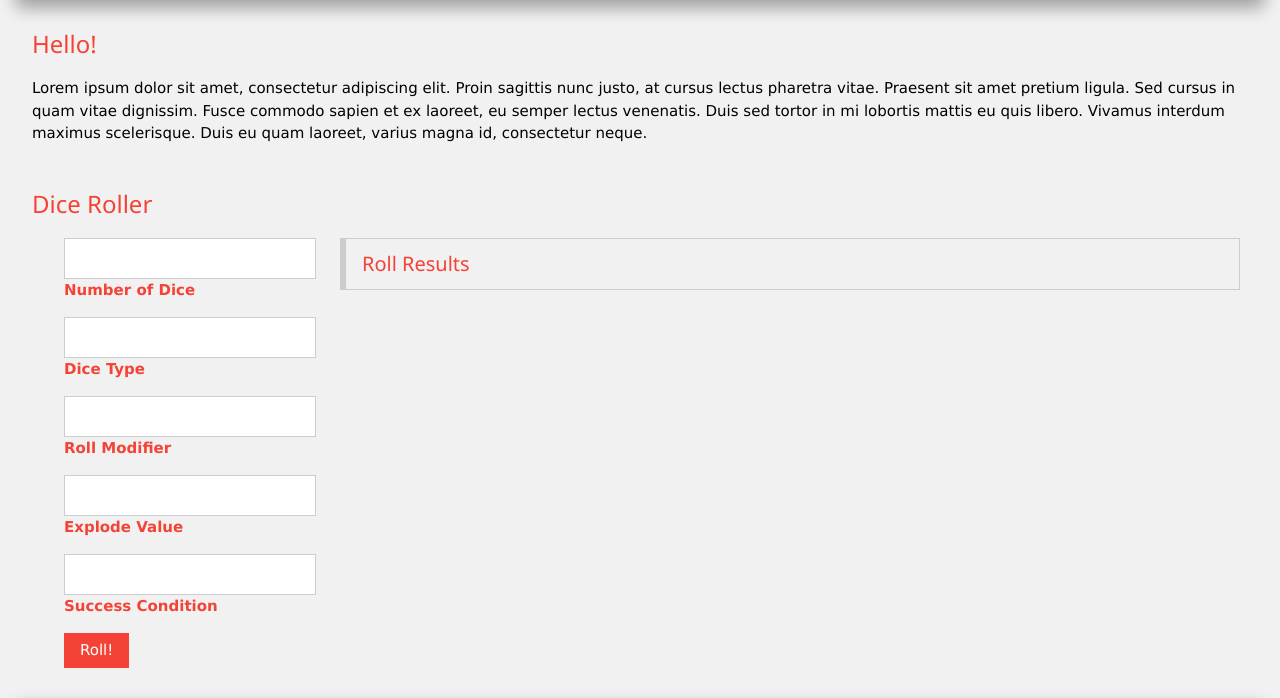
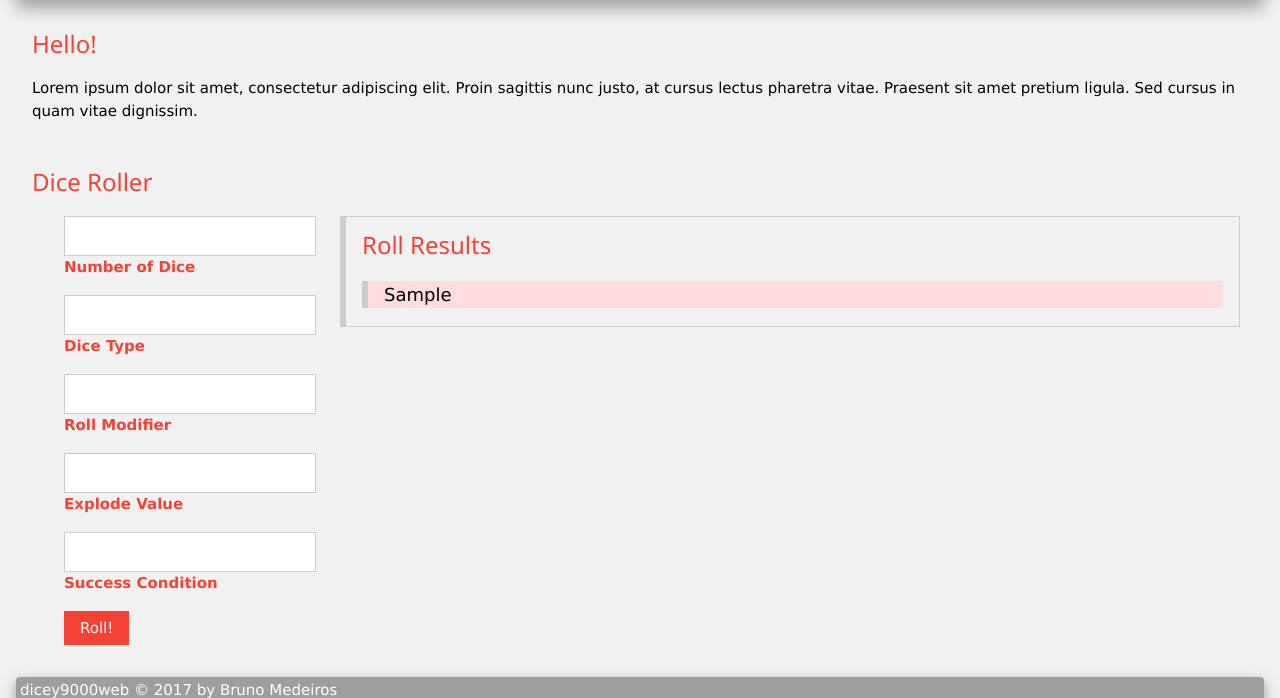
Before and after one commit to brmedeiros/dicey9000web, a Django app: template dice/templates/dice/home.html in a window 1280 px wide. Shown: the part 82-780 px from the top of the page. Run offline with Django 3.2, Linux system fonts and the light colour scheme; tables that the repository leaves empty hold one stand-in row (values such as "Sample post"); the template is opened without the code that fills it: values that come from a table or form of the project are taken from there, most other values are stand-ins (such as "Sample title", 1, 10 or a date in 2020); some libraries are stand-ins or nearby versions.

Commit message:
adds display of roll results the template home.html from dice app

```diff
--- a/dice/templates/dice/home.html
+++ b/dice/templates/dice/home.html
@@ -28,11 +28,7 @@
       <h3 class="w3-text-red">Hello!</h3>
       <p>Lorem ipsum dolor sit amet, consectetur adipiscing elit. Proin
 	sagittis nunc justo, at cursus lectus pharetra vitae. Praesent sit
-	amet pretium ligula. Sed cursus in quam vitae dignissim. Fusce
-	commodo sapien et ex laoreet, eu semper lectus venenatis. Duis sed
-	tortor in mi lobortis mattis eu quis libero. Vivamus interdum
-	maximus scelerisque. Duis eu quam laoreet, varius magna id,
-	consectetur neque.</p>
+	amet pretium ligula. Sed cursus in quam vitae dignissim.</p>
 
     </section>
 
@@ -63,7 +59,9 @@
 	</div>
 
 	<div class="w3-rest w3-panel w3-border w3-leftbar">
-	  <h4 class="w3-text-red">Roll Results</h4>
+	  <h3 class="w3-text-red">Roll Results</h4>
+	  <p class="w3-large w3-leftbar w3-pale-red">
+	    <span class="w3-margin-left">{{ roll_output }}</span></p>
 	</div>
       </div>
     </section>
```
Also changed, not shown: dice/views.py (+7 -3 lines).
